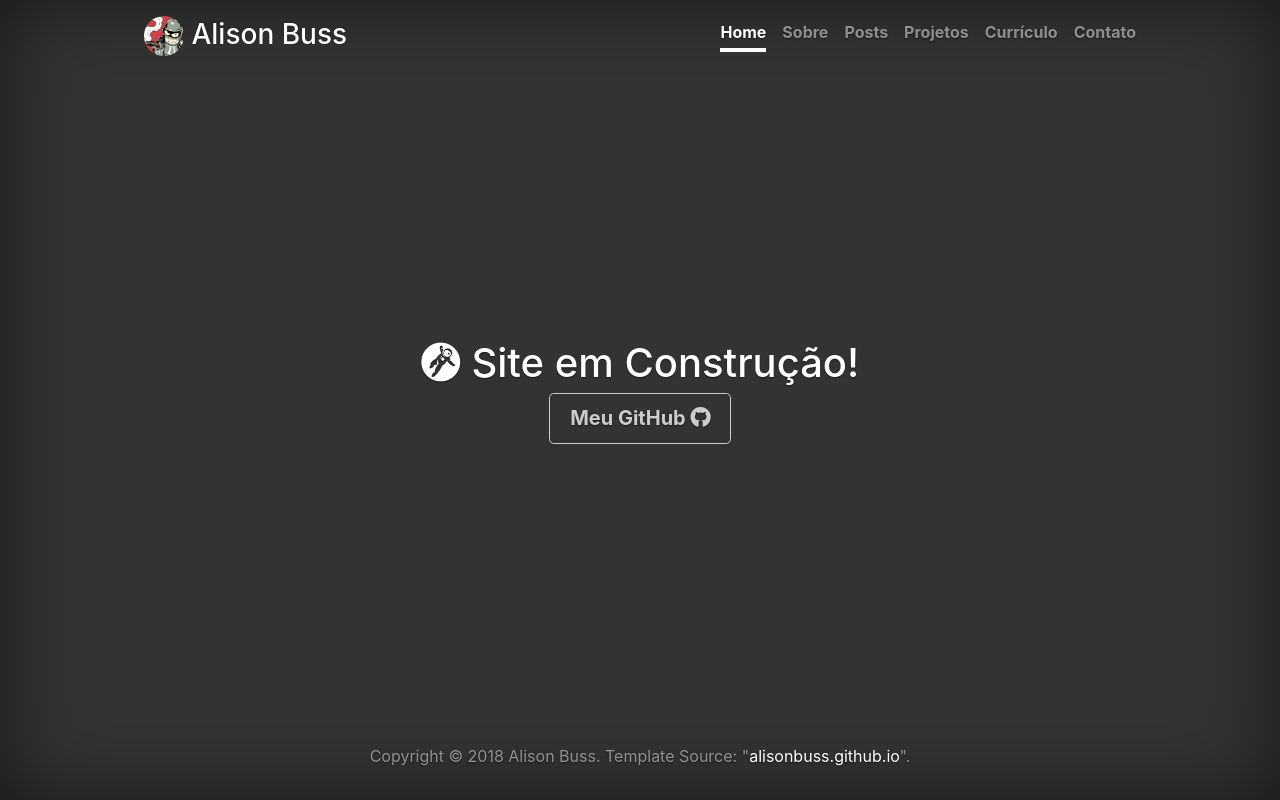
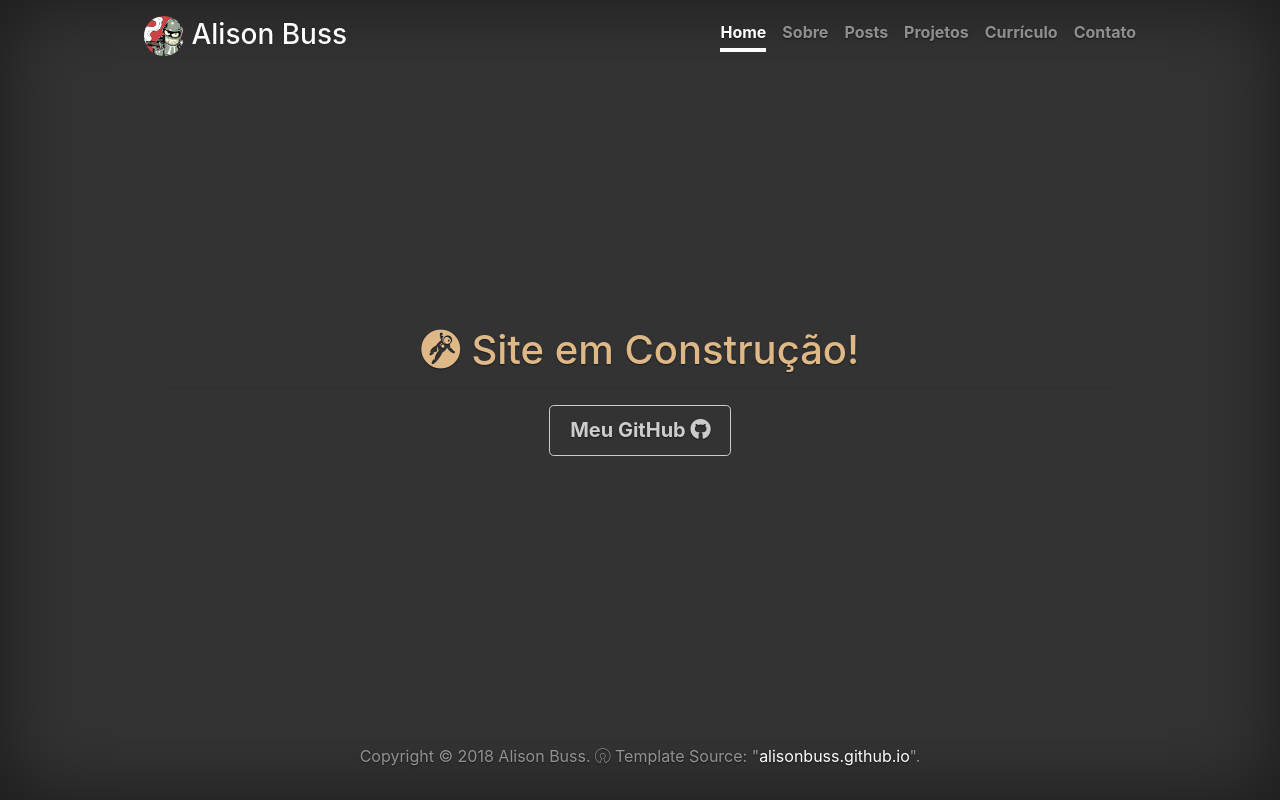
Before and after one commit to alisonbuss/alisonbuss.github.io, a plain HTML site: page index.html in a window 1280 px wide. Drawn offline with nearby package versions, Linux system fonts and the light colour scheme.

Commit message:
Ajustes....

```diff
--- a/index.html
+++ b/index.html
@@ -50,9 +50,10 @@
             </header>
 
             <main role="main" class="inner cover">
-                <h1 class="cover-heading">
+                <h1 class="cover-heading" style="color: burlywood;">
                     <i class="fab fa-grav"></i> Site em Construção!
                 </h1>
+                <hr/>
                 <p class="lead" style="display: none;">
                     Cover is a one-page template for building simple and beautiful home pages. Download, edit the text, and add your
                     own fullscreen background photo to make it your own.
@@ -68,7 +69,7 @@
                 <div class="inner">
                     <p>
                         Copyright © 2018 Alison Buss.
-                        Template Source: "<a href="https://github.com/alisonbuss/alisonbuss.github.io">alisonbuss.github.io</a>".
+                        <i class="fab fa-osi"></i> Template Source: "<a href="https://github.com/alisonbuss/alisonbuss.github.io">alisonbuss.github.io</a>".
                     </p>
                 </div>
             </footer>
```
